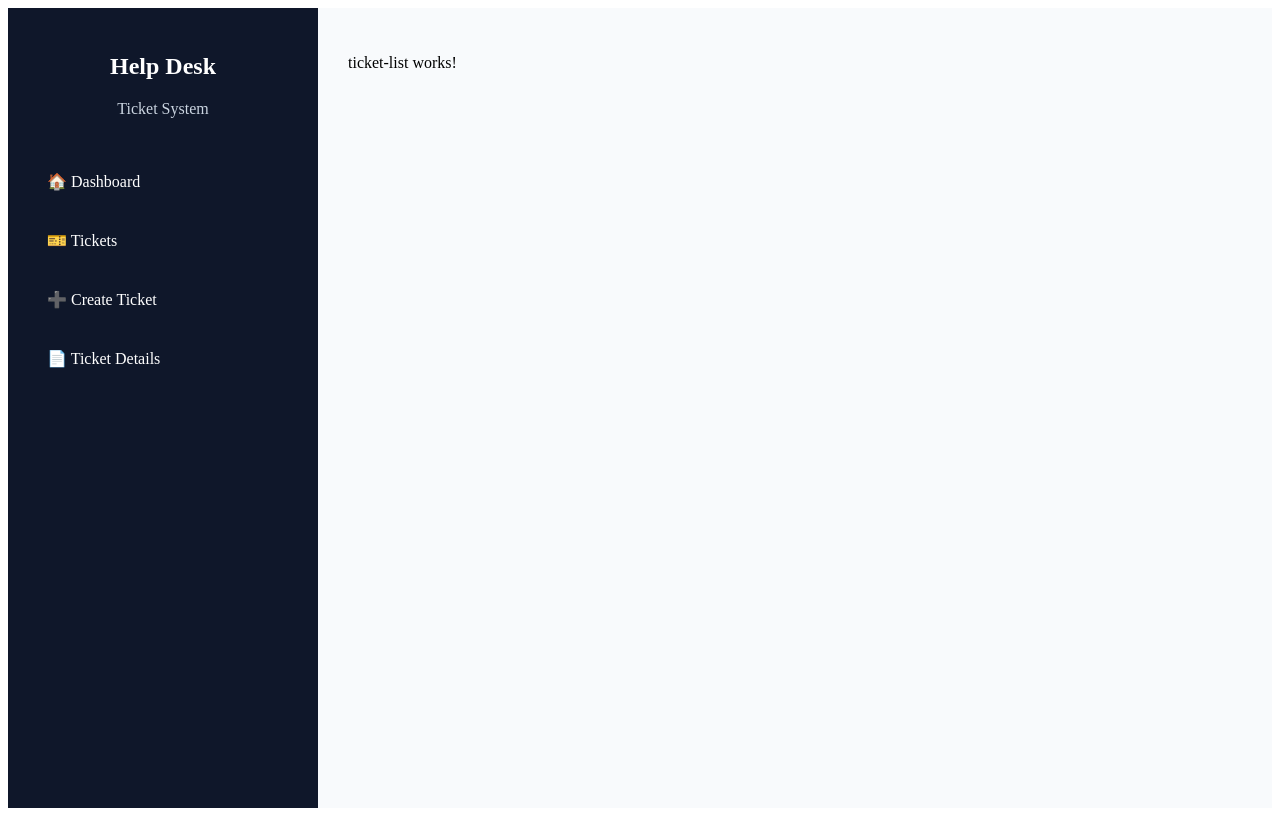
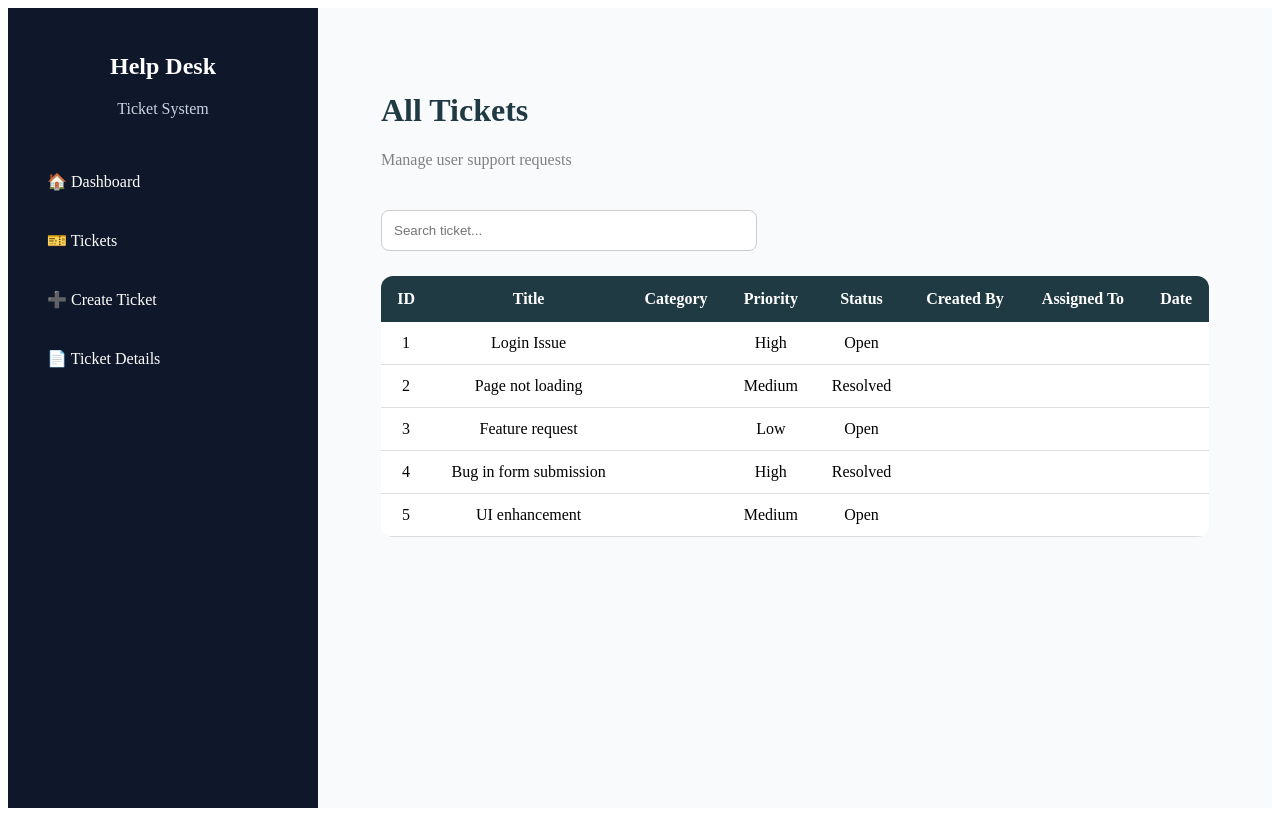
Before and after one commit to samrudhikhirid-web/Helpdesk-Ticket-Management, an Angular app in the folder frontend/helpdesk-frontend/: page /tickets in a window 1280 px wide. Built offline with nearby package versions, Linux system fonts and the light colour scheme.

Commit message:
For admin ticket table

```diff
--- a/frontend/helpdesk-frontend/src/app/pages/dashboard/dashboard.html
+++ b/frontend/helpdesk-frontend/src/app/pages/dashboard/dashboard.html
@@ -58,6 +58,17 @@
 
         </div>
 
+        <div class="card">
+
+            <h2>
+                {{getClosedTickets()}}
+            </h2>
+
+            <span>
+                Closed Tickets
+            </span>
+
+        </div>
 
     </div>
 
--- a/frontend/helpdesk-frontend/src/app/pages/dashboard/dashboard.ts
+++ b/frontend/helpdesk-frontend/src/app/pages/dashboard/dashboard.ts
@@ -31,6 +31,14 @@ export class Dashboard {
       priority: 'Low',
       status: 'Resolved',
       createdDate: '2023-08-03'
+    },
+    {
+      id: 104,
+      title: 'Bug in Form Submission',
+      category: 'Technical',
+      priority: 'High',
+      status: 'Close',
+      createdDate: '2023-08-04'
     }
   ];
   getTotalTickets() {
@@ -46,4 +54,7 @@ export class Dashboard {
   getInProgressTickets() {
     return this.tickets.filter(ticket => ticket.status === 'In Progress').length;
   }
+  getClosedTickets() {
+    return this.tickets.filter(ticket => ticket.status === 'Close').length;
+  }
 }
--- a/frontend/helpdesk-frontend/src/app/pages/ticket-list/ticket-list.css
+++ b/frontend/helpdesk-frontend/src/app/pages/ticket-list/ticket-list.css
@@ -0,0 +1,68 @@
+.ticket-page{
+
+    padding:25px;
+
+}
+h1{
+
+    color:#203a43;
+
+}
+p{
+
+    color:gray;
+
+}
+.search-box{
+
+    width:350px;
+
+    padding:12px;
+
+    margin:25px 0;
+
+    border-radius:8px;
+
+    border:1px solid #ccc;
+
+}
+
+.table-container{
+
+    background:white;
+
+    border-radius:12px;
+
+    overflow:hidden;
+
+}
+table{
+
+    width:100%;
+
+    border-collapse:collapse;
+
+}
+th{
+
+    background:#203a43;
+
+    color:white;
+
+    padding:14px;
+
+}
+td{
+
+    padding:12px;
+
+    text-align:center;
+
+    border-bottom:1px solid #ddd;
+
+}
+tr:hover{
+
+    background:#f1f5f9;
+
+}
--- a/frontend/helpdesk-frontend/src/app/pages/ticket-list/ticket-list.html
+++ b/frontend/helpdesk-frontend/src/app/pages/ticket-list/ticket-list.html
@@ -1 +1,143 @@
-<p>ticket-list works!</p>
+<html>
+    <head>
+        <title>
+            Ticket List
+        </title>
+    </head>
+    <body>
+        <div class="ticket-page">
+
+
+    <h1>
+        All Tickets
+    </h1>
+
+
+    <p>
+        Manage user support requests
+    </p>
+
+
+
+    <!-- Search -->
+
+    <input
+    type="text"
+    placeholder="Search ticket..."
+    [(ngModel)]="searchText"
+    class="search-box"
+    >
+
+
+
+
+    <div class="table-container">
+
+
+        <table>
+
+
+            <thead>
+
+                <tr>
+
+                    <th>
+                        ID
+                    </th>
+
+                    <th>
+                        Title
+                    </th>
+
+                    <th>
+                        Category
+                    </th>
+
+                    <th>
+                        Priority
+                    </th>
+
+                    <th>
+                        Status
+                    </th>
+
+                    <th>
+                        Created By
+                    </th>
+
+                    <th>
+                        Assigned To
+                    </th>
+
+                    <th>
+                        Date
+                    </th>
+
+                </tr>
+
+            </thead>
+
+
+
+            <tbody>
+
+
+                <tr *ngFor="let ticket of filteredTickets()">
+
+
+
+                    <td>
+                        {{ticket.id}}
+                    </td>
+
+
+                    <td>
+                        {{ticket.title}}
+                    </td>
+
+
+                    <td>
+                        {{ticket.category}}
+                    </td>
+
+
+                    <td>
+                        {{ticket.priority}}
+                    </td>
+
+
+                    <td>
+                        {{ticket.status}}
+                    </td>
+
+
+                    <td>
+                        {{ticket.createdBy}}
+                    </td>
+
+
+                    <td>
+                        {{ticket.assignedTo}}
+                    </td>
+
+
+                    <td>
+                        {{ticket.date}}
+                    </td>
+
+
+                </tr>
+
+
+            </tbody>
+
+
+        </table>
+
+
+    </div>
+
+
+</div>
+    </body>
+</html>
--- a/frontend/helpdesk-frontend/src/app/pages/ticket-list/ticket-list.ts
+++ b/frontend/helpdesk-frontend/src/app/pages/ticket-list/ticket-list.ts
@@ -1,9 +1,29 @@
 import { Component } from '@angular/core';
+import { CommonModule } from '@angular/common';
+import {FormsModule} from '@angular/forms';
 
 @Component({
-  imports: [],
+  imports: [CommonModule, FormsModule],
   selector: 'app-ticket-list',
   styleUrl: './ticket-list.css',
   templateUrl: './ticket-list.html',
 })
-export class TicketList {}
+export class TicketList {
+  tickets = [
+    { id: 1, title: 'Login Issue', status: 'Open', priority: 'High' },
+    { id: 2, title: 'Page not loading', status: 'Resolved', priority: 'Medium' },
+    { id: 3, title: 'Feature request', status: 'Open', priority: 'Low' },
+    { id: 4, title: 'Bug in form submission', status: 'Resolved', priority: 'High' },
+    { id: 5, title: 'UI enhancement', status: 'Open', priority: 'Medium' }
+  ];
+
+  searchText='';
+
+  filteredTickets() {
+    return this.tickets.filter(ticket =>
+      ticket.title.toLowerCase().includes(this.searchText.toLowerCase()) ||
+      ticket.status.toLowerCase().includes(this.searchText.toLowerCase()) ||
+      ticket.priority.toLowerCase().includes(this.searchText.toLowerCase())
+    );
+  }
+}
```
